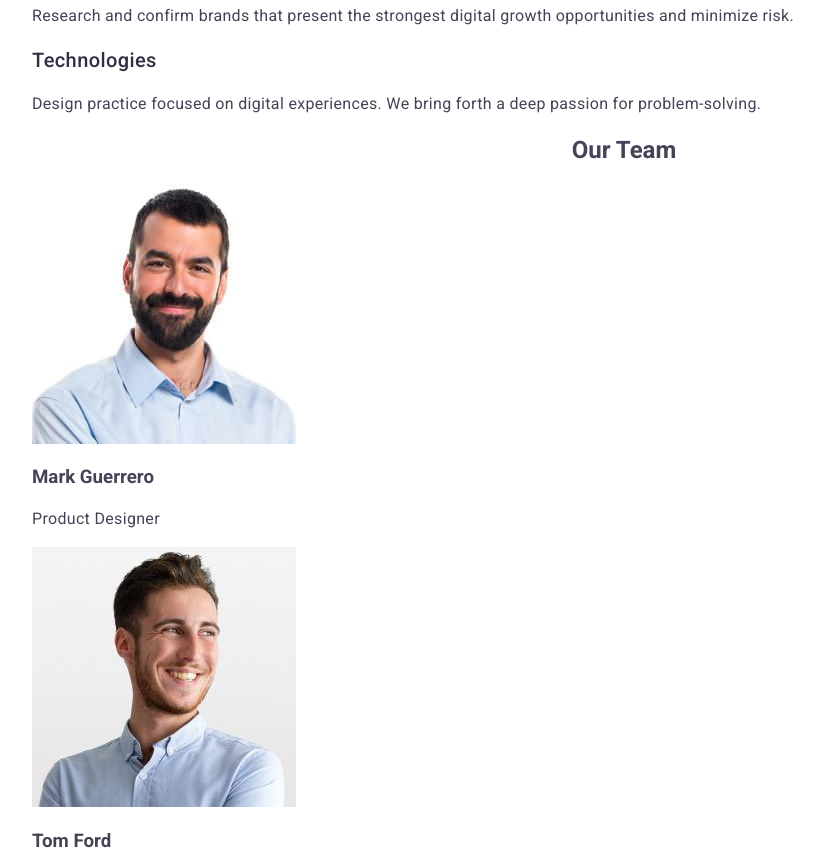
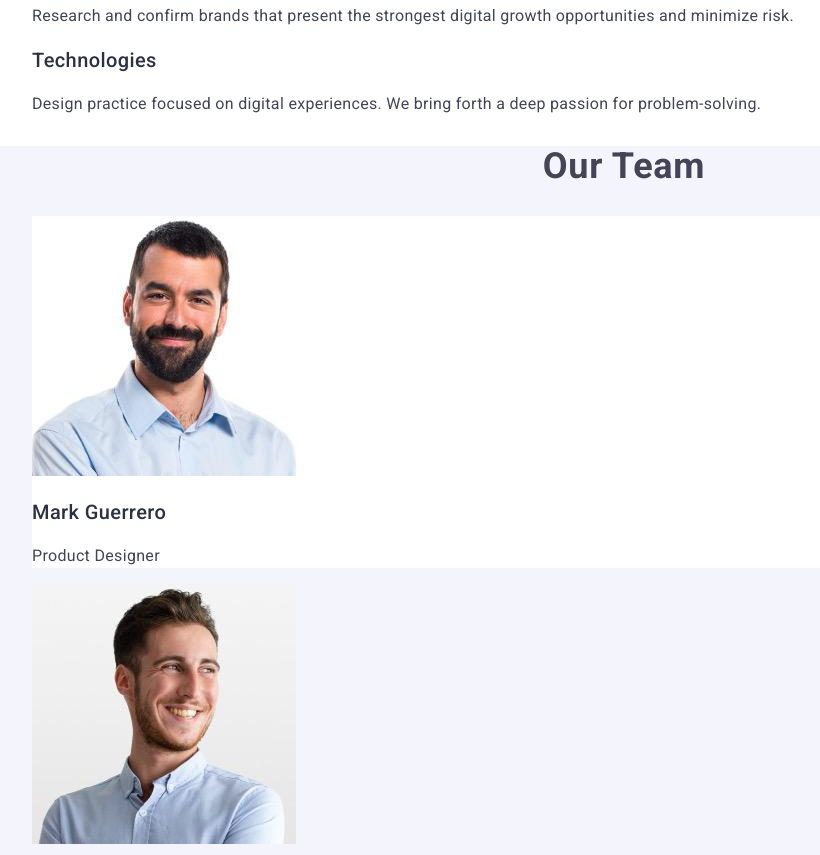
Before and after one commit to odnavdoma/goit-markup-hw-02, a plain HTML site: page index.html in a window 1280 px wide. Shown: the part 600-1455 px from the top of the page, without its empty margins (16-836 px from the left). Drawn offline with Linux system fonts and the light colour scheme.

Commit message:
Add files via upload

```diff
--- a/css/styles.css
+++ b/css/styles.css
@@ -56,7 +56,7 @@ h3{
     color: #434455;
 }
 .adress-link{
-    color: #2E2F42;
+    color: #434455;
     font-family: Roboto;
     font-size: 16px;
     font-style: normal;
@@ -96,6 +96,7 @@ h3{
     font-family: "Roboto", sans-serif;
 }
 Chover
+.button-text:hover
 .button-text:active{
     background: #404BBF;
     background-color: #404BBF;
@@ -110,11 +111,30 @@ Chover
     letter-spacing: 0.02em;
     color: #2e2f42;
 }
+
 .text-section{
     color: #434455;
     font-size: 16px;
     line-height: 24px;
     letter-spacing: 0.32px;
+}
+.tim-box{
+    background-color: #F4F4FD;
+}
+.time-title{
+    font-size: 36px;
+    font-style: normal;
+    font-weight: 700;
+    line-height: 40px; /* 111.111% */
+    letter-spacing: 0.72px;
+    text-transform: capitalize;
+}
+.tim-name{
+    font-size: 20px;
+    font-weight: 500;
+    line-height: 24px;
+    letter-spacing: 0.4px;
+    color: #2E2F42;
 }
 .title-portfolio{
     font-size: 36px;
@@ -123,6 +143,9 @@ Chover
     letter-spacing: 0.72px;
     text-transform: capitalize;
     color:  #2e2f42;
+}
+.tim-info{
+    background-color: #FFFFFF;
 }
 .down-block{
    background-color: #2e2f42;
--- a/index.html
+++ b/index.html
@@ -57,12 +57,12 @@
             </li>
         </ul>
       </section>
-      <section>
-        <h2>Our Team</h2>
+      <section class="tim-box">
+        <h2 class="time-title">Our Team</h2>
         <ul>
-            <li>
+            <li class="tim-info">
                 <img src="./images/photo-1.jpg" alt="Product Designer photo" width="264">
-                <h3>Mark Guerrero</h3>
+                <h3 class="tim-name">Mark Guerrero</h3>
                 <p class="text-section">Product Designer</p>
             </li>
             <li>
@@ -82,7 +82,7 @@
             </li>
         </ul>
       </section>
-      <section>
+      <section class="">
         <h2 class="title-portfolio">Our Portfolio</h2>
         <ul>
             <li>
```
